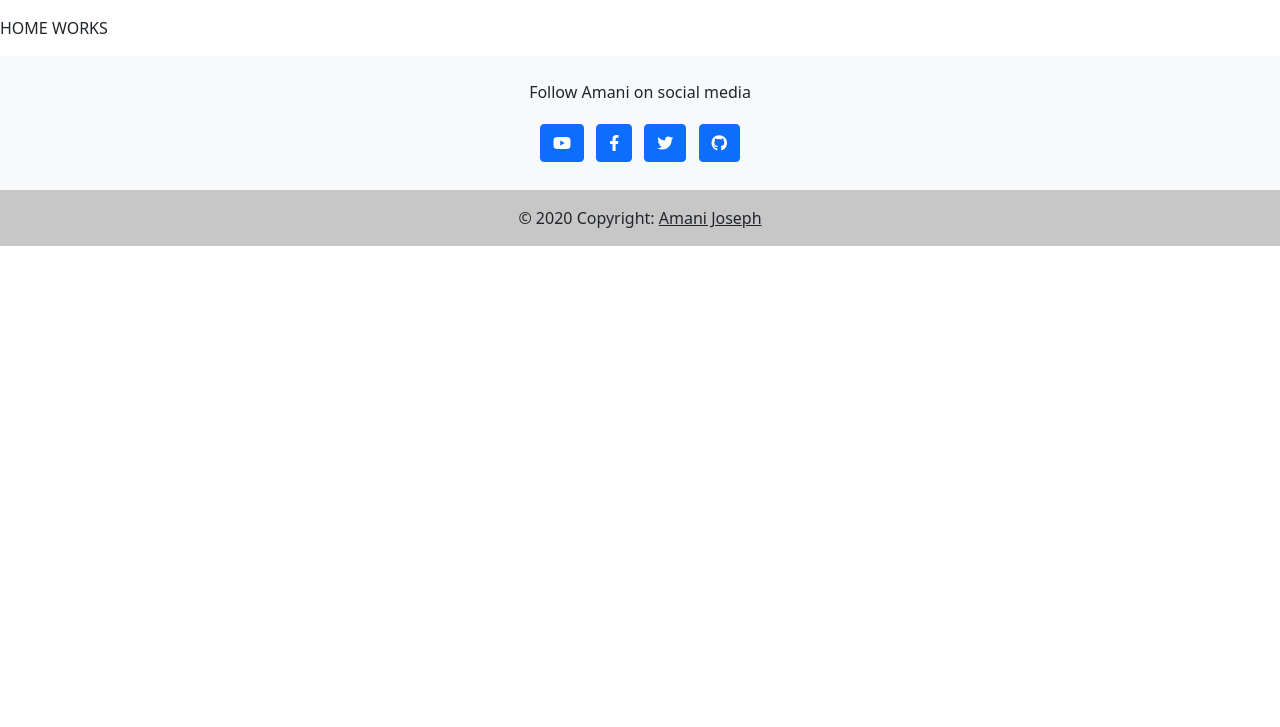
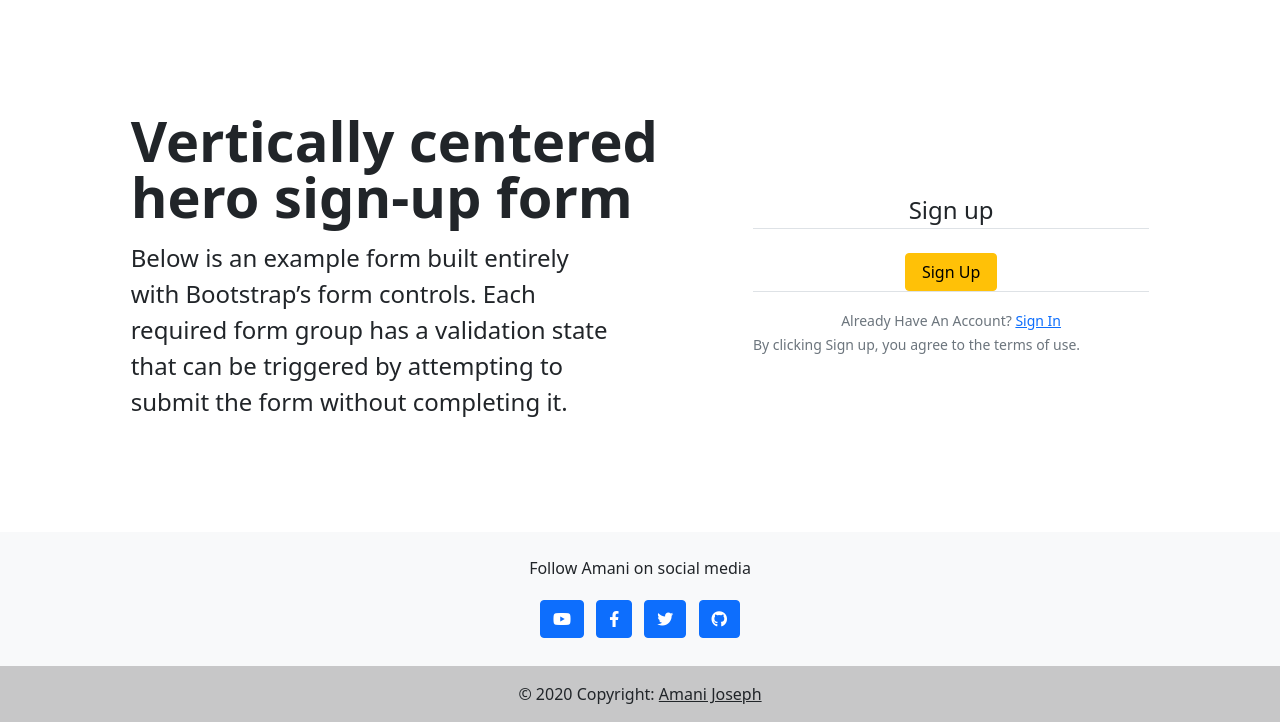
Before and after one commit to amani-joseph/my-hood, a Django app: template myhood/templates/myhood/auth/signup.html in a window 1280 px wide. Shown: the part 73-800 px from the top of the page. Run offline with Django 4.2, Linux system fonts and the light colour scheme; the template is opened without the code that fills it, so the values that code supplies are empty; some libraries are stand-ins or nearby versions.

Commit message:
Added routing for Signup and login page

```diff
--- a/myhood/templates/myhood/about.html
+++ b/myhood/templates/myhood/about.html
@@ -1,6 +1,7 @@
 <!-- @format -->
 
 {% extends 'myhood/base.html'%} {% block content%}
+
 
 <div class="px-4 py-5 my-5 text-center">
 	<img
--- a/myhood/templates/myhood/auth/signup.html
+++ b/myhood/templates/myhood/auth/signup.html
@@ -1,4 +1,52 @@
-{% extends 'myhood/base.html'%}
-{% block content%}
-<p>HOME WORKS</p>
+<!-- @format -->
+
+{% extends 'myhood/base.html'%}{% load crispy_forms_tags %} {% block content%}
+<div class="container col-xl-10 col-xxl-8 px-4 py-5">
+     <div class="row align-items-center g-lg-5 py-5">
+       <div class="col-lg-7 text-center text-lg-start">
+         <h1 class="display-4 fw-bold lh-1 mb-3">Vertically centered hero sign-up form</h1>
+         <p class="col-lg-10 fs-4">Below is an example form built entirely with Bootstrap’s form controls. Each required form group has a validation state that can be triggered by attempting to submit the form without completing it.</p>
+       </div>
+       <div class="col-md-10 mx-auto col-lg-5">
+         <!-- <form class="p-4 p-md-5 border rounded-3 bg-light">
+           <div class="form-floating mb-3">
+             <input type="email" class="form-control" id="floatingInput" placeholder="name@example.com">
+             <label for="floatingInput">Email address</label>
+           </div>
+           <div class="form-floating mb-3">
+             <input type="password" class="form-control" id="floatingPassword" placeholder="Password">
+             <label for="floatingPassword">Password</label>
+           </div>
+           <div class="checkbox mb-3">
+             <label>
+               <input type="checkbox" value="remember-me"> Remember me
+             </label>
+           </div>
+           <button class="w-100 btn btn-lg btn-primary" type="submit">Sign up</button>
+           <hr class="my-4">
+           <small class="text-muted">By clicking Sign up, you agree to the terms of use.</small>
+         </form> -->
+         <form method="POST">
+          {% csrf_token %}
+          <fieldset class="form-group">
+               <legend class="border-bottom mb-4 text-center">Sign up</legend>
+               {{ form | crispy}}
+          </fieldset>
+          <div class="form-group container d-flex justify-items-center">
+               <button
+                    class="mx-auto px-3 btn btn-block btn-warning mx-auto"
+                    type="submit"
+               >Sign Up</button>
+          </div>
+          </form>
+          <div class="border-top pt-3 text-center">
+               <small class="text-muted mx-auto">
+                    Already Have An Account?
+                    <a class="ml-2" href="{% url 'login' %}">Sign In</a>
+               </small>
+          </div>
+         <small class="text-muted">By clicking Sign up, you agree to the terms of use.</small>
+       </div>
+     </div>
+   </div>
 {% endblock content%}
--- a/myhood/urls.py
+++ b/myhood/urls.py
@@ -1,10 +1,14 @@
 from django.urls import path
 from . import views
+from django.contrib.auth import views as auth_views
 
 
 urlpatterns = [
     path('', views.index, name='index'),
     path('about/', views.about, name='about'),
+    path('signup/', views.register, name='signup'),
+    path('login/', auth_views.LoginView.as_view(template_name='myhood/auth/login.html'), name='login'),
+    path('logout/', auth_views.LogoutView.as_view(template_name='myhood/auth/logut.html'), name='logout'),
     path('profile/', views.profile, name='users-profile'),
     path('edit_profile/<int:pk>', views.edit_profile, name='edit-profile'),
 ]
```
Also changed, not shown: myhood/views.py (+15 -0 lines).
